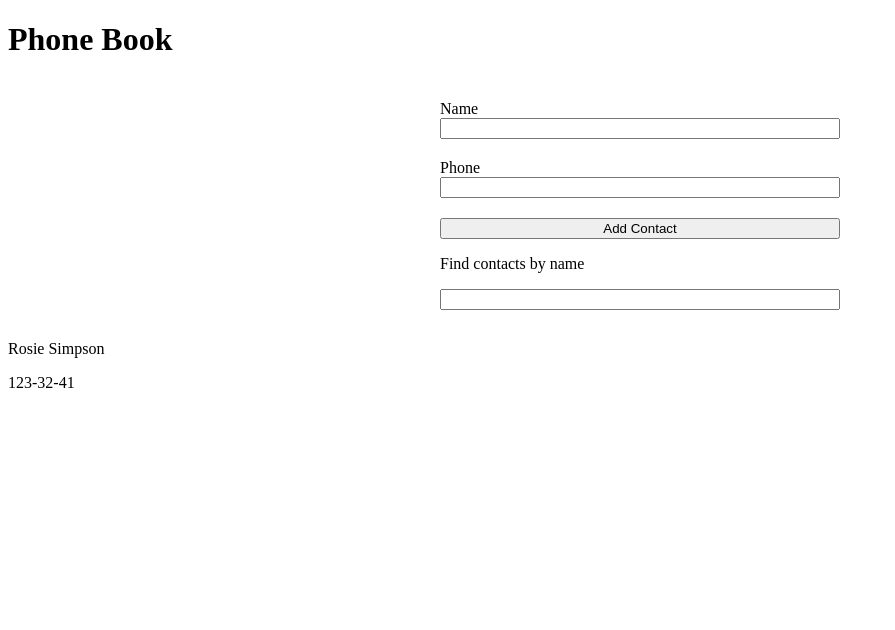
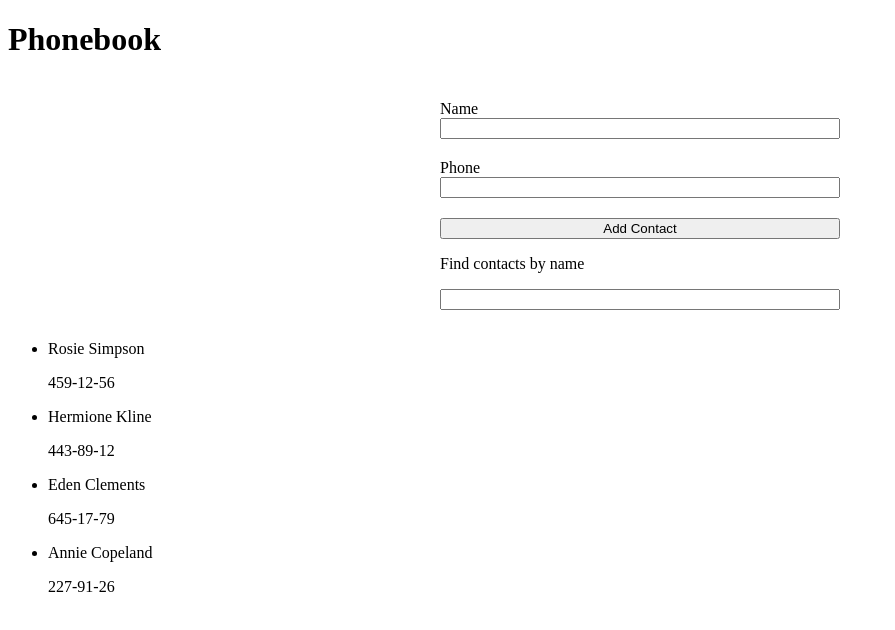
Before and after one commit to osmnr/goit-react-hw-03, a React (Vite) app: page / in a window 1280 px wide. Shown: the top 630 px of the page, without its empty margins (0-895 px from the left). Built offline with nearby package versions, Linux system fonts and the light colour scheme.

Commit message:
updated
updated

```diff
--- a/src/App.jsx
+++ b/src/App.jsx
@@ -1,26 +1,51 @@
-import './App.css'
-import ContactForm from './components/ContactForm/ContactForm'
-import SearchBox from './components/SearchBox/SearchBox'
-import ContactList from './components/ContactList/ContactList'
-import { useState } from 'react'
+import "./App.css";
+import ContactForm from "./components/ContactForm/ContactForm";
+import SearchBox from "./components/SearchBox/SearchBox";
+import ContactList from "./components/ContactList/ContactList";
+import { useState, useEffect } from "react";
 
 function App() {
+  // static contacts data instance from the hw
+  const staticContactsData = [
+    { id: "id-1", name: "Rosie Simpson", number: "459-12-56" },
+    { id: "id-2", name: "Hermione Kline", number: "443-89-12" },
+    { id: "id-3", name: "Eden Clements", number: "645-17-79" },
+    { id: "id-4", name: "Annie Copeland", number: "227-91-26" },
+  ];
 
-  const [keyword, setKeyword] = useState('');
+  // contacts var initialization
+  const [contacts, setContacts] = useState(() => {
+    // fetch contacts from the local storage
+    const localData = localStorage.getItem("contacts");
+    // if the local storage is empty, initialize with static Data
+    if (localData !== null) {
+      return JSON.parse(localData);
+    }
+    return staticContactsData;
+  });
 
+  // if any changes on contacts, update it on local storage
+  useEffect(() => {
+    localStorage.setItem("contacts", JSON.stringify(contacts));
+  }, [contacts]);
+
+  // filtering variable initialization
+  const [keyword, setKeyword] = useState("");
+
+  // callback for filtering
   const handleSearch = (event) => {
-        console.log(event.target.value)
-        setKeyword(event.target.value);
-        console.log("##########",keyword);
-    }
+    console.log(event.target.value);
+    setKeyword(event.target.value);
+  };
+
   return (
     <>
-    <h1>Phone Book</h1>
-    <ContactForm/>
-    <SearchBox handleSearch={handleSearch} keyword={keyword}/>
-    <ContactList/>
+      <h1>Phonebook</h1>
+      <ContactForm />
+      <SearchBox handleSearch={handleSearch} keyword={keyword} />
+      <ContactList contacts={contacts} />
     </>
-  )
+  );
 }
 
-export default App
+export default App;
--- a/src/components/ContactList/Contact.jsx
+++ b/src/components/ContactList/Contact.jsx
@@ -1,8 +1,10 @@
-const Contact = ()=>{
-    return <div>
-        <p>Rosie Simpson</p>
-        <p>123-32-41</p>
+const Contact = ({ name, number }) => {
+  return (
+    <div>
+      <p>{name}</p>
+      <p>{number}</p>
     </div>
-}
+  );
+};
 
-export default Contact
+export default Contact;
--- a/src/components/ContactList/ContactList.jsx
+++ b/src/components/ContactList/ContactList.jsx
@@ -1,9 +1,15 @@
 import Contact from "./Contact";
 
-const ContactList = () => {
-    return <>
-    <Contact/>
-    </>
-}
+const ContactList = ({ contacts }) => {
+  return (
+    <ul>
+      {contacts.map(({ id, name, number }) => (
+        <li key={id}>
+          <Contact id={id} name={name} number={number} />
+        </li>
+      ))}
+    </ul>
+  );
+};
 
-export default ContactList
+export default ContactList;
```
Also changed, not shown: src/components/ContactForm/ContactForm.jsx (+3 -5 lines).
